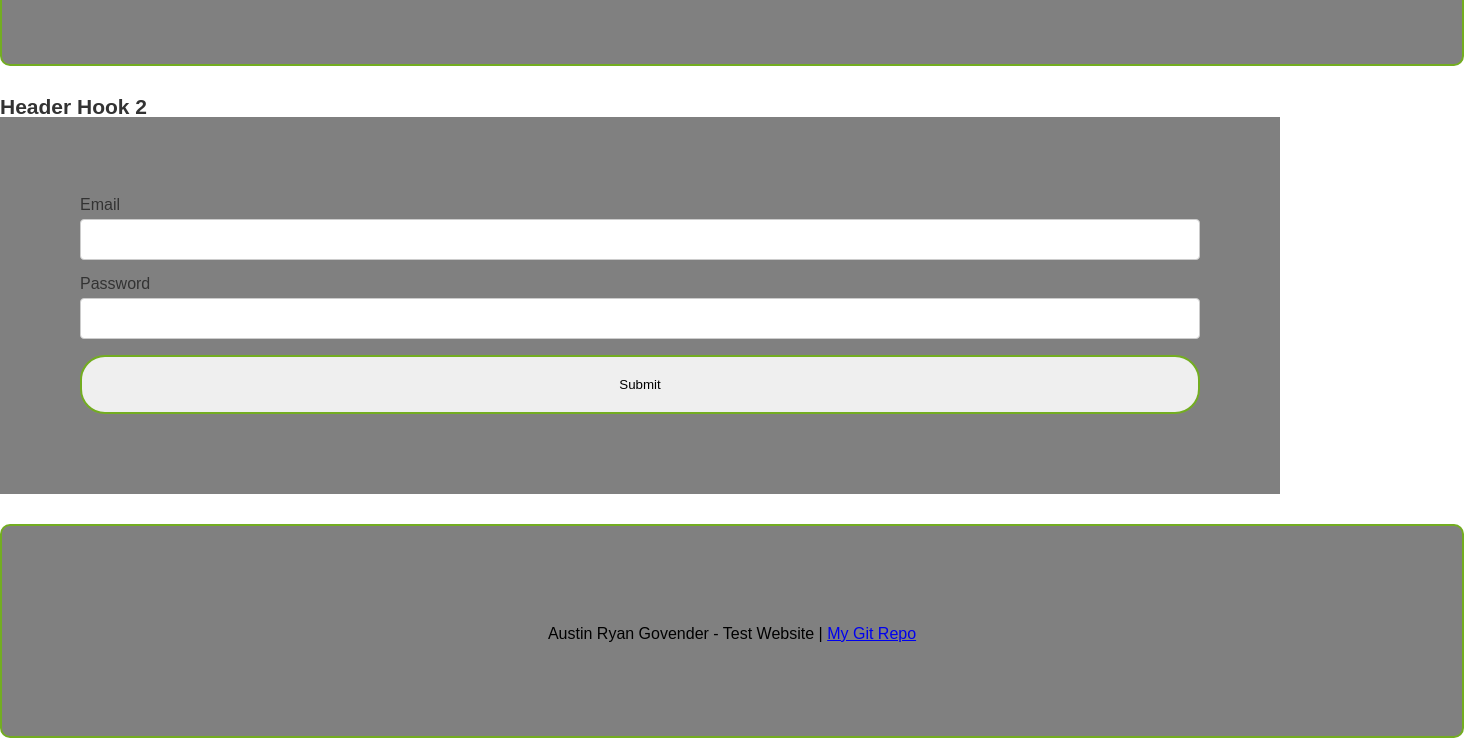
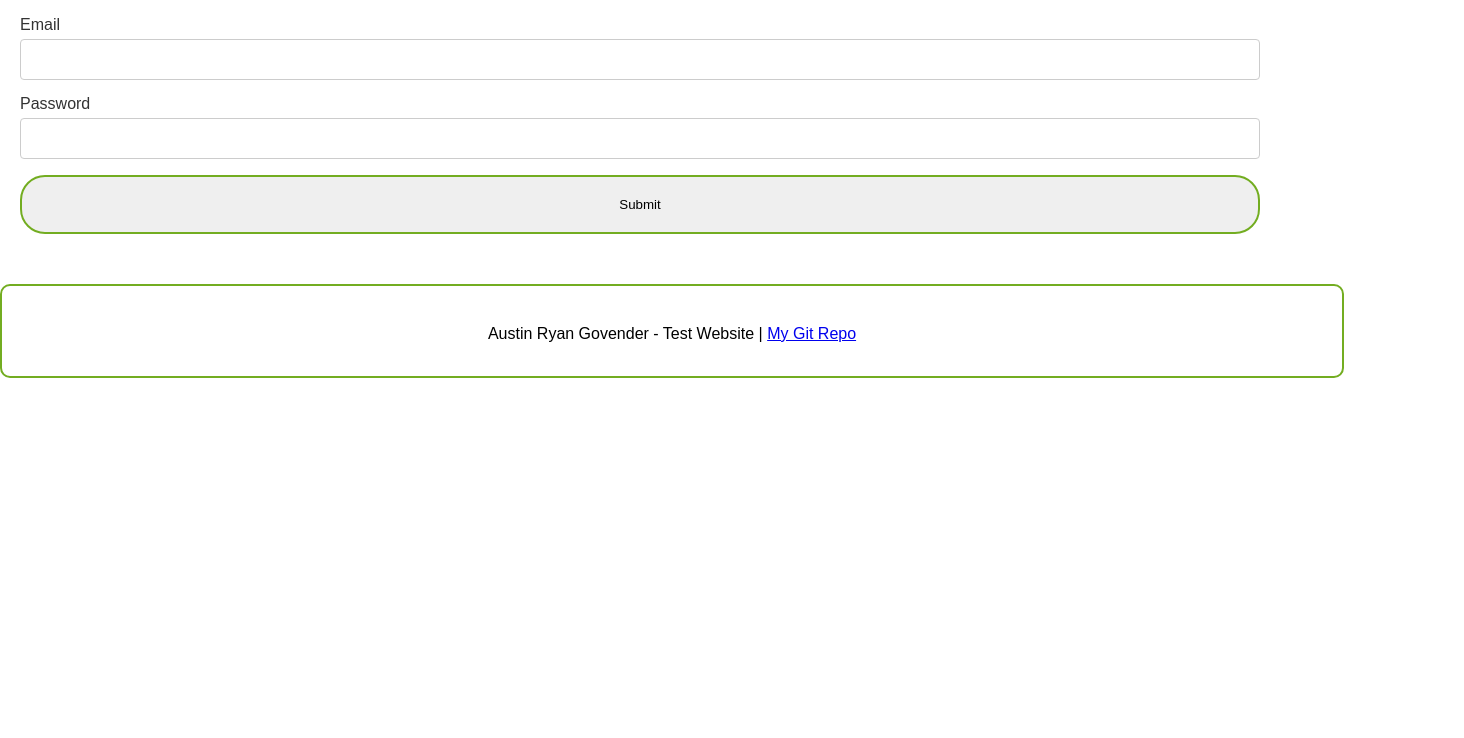
Before and after one commit to AustinRGovender/TestSampleWeb, a plain HTML site: page index.html in a window 1280 px wide. Shown: the part 134-872 px from the top of the page, 1464 px wide, since content can reach past the window. After the commit the page ends 800 px from the top, so only its background shows below. Drawn offline with Linux system fonts and the light colour scheme.

Commit message:
Update style.css

```diff
--- a/style.css
+++ b/style.css
@@ -147,6 +147,6 @@ html, body, div, span, object, iframe, h1, h2, h3, h4, h5, h6, p, blockquote, pr
  }
 
  .container {
-     background-color: grey;
-     padding: 80px;
+     background-color: white;
+     padding: 20px;
  }
```
